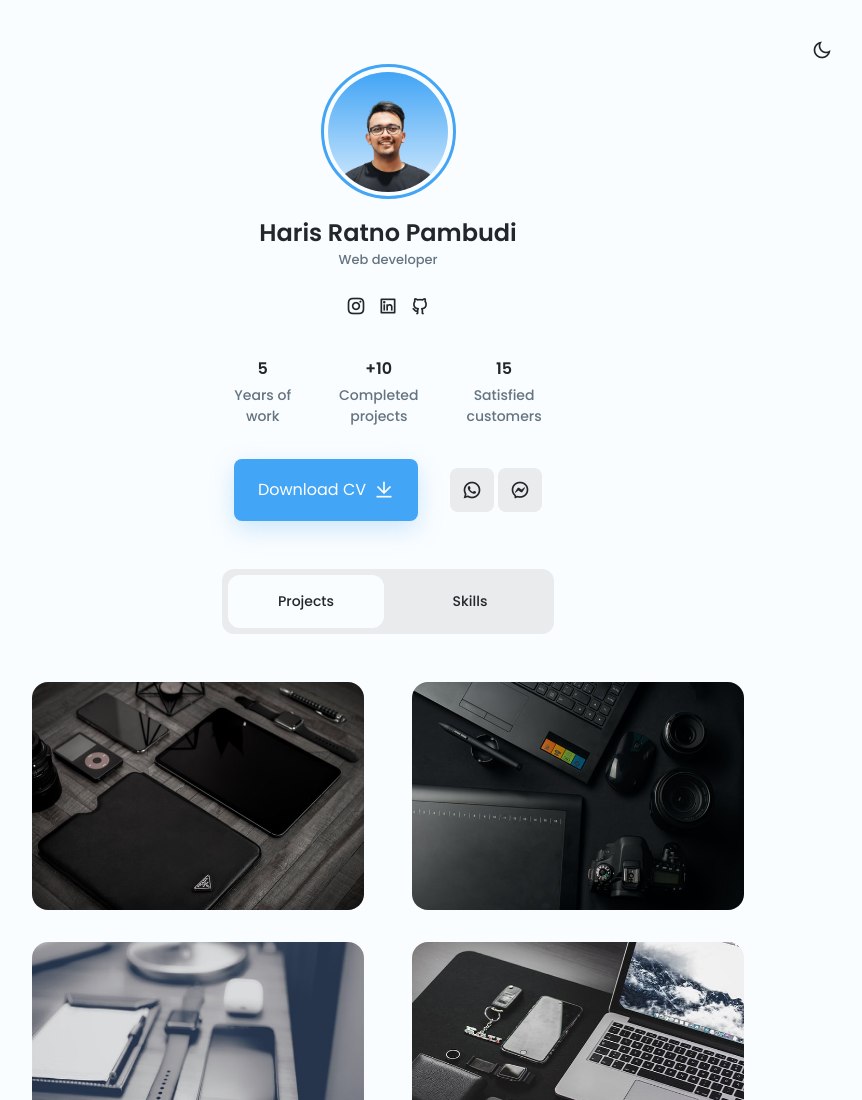
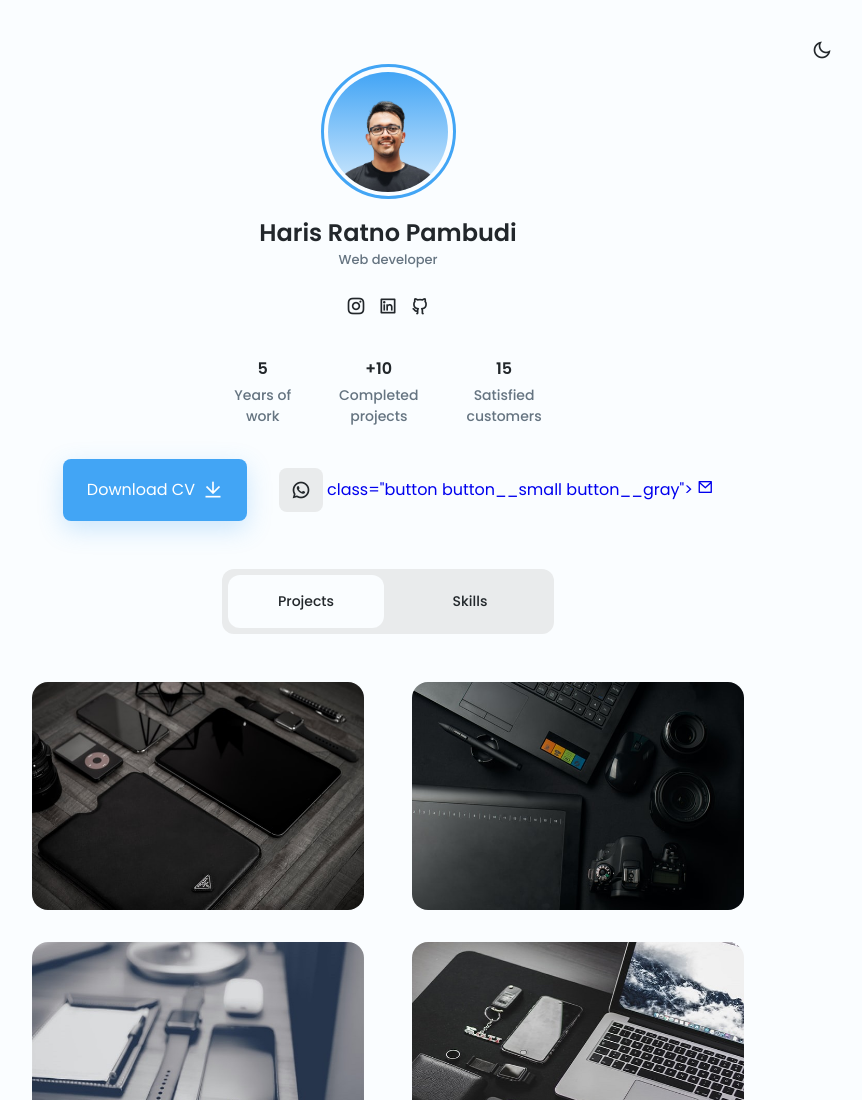
Before and after one commit to harisratnopambudi/portfolio, a plain HTML site: page index.html in a window 1280 px wide. Shown: the top 1100 px of the page, without its empty margins (252-1114 px from the left). Drawn offline with nearby package versions, Linux system fonts and the light colour scheme.

Commit message:
Update index.html

```diff
--- a/index.html
+++ b/index.html
@@ -77,8 +77,8 @@
                             <i class="ri-whatsapp-line"></i>
                         </a>
                         <!-- Insert your brand name or profile -->
-                        <a href="https://m.me/harisratnopambudi" target="_blank" class="button button__small button__gray">
-                            <i class="ri-messenger-line"></i>
+                        <a href="mailto:harisratnopambudi@gmail.com" rel="noopener noreferrer" target="_blank"> class="button button__small button__gray">
+                            <i class="ri-mail-line"></i>
                         </a>
                     </div>
                 </div>
```
